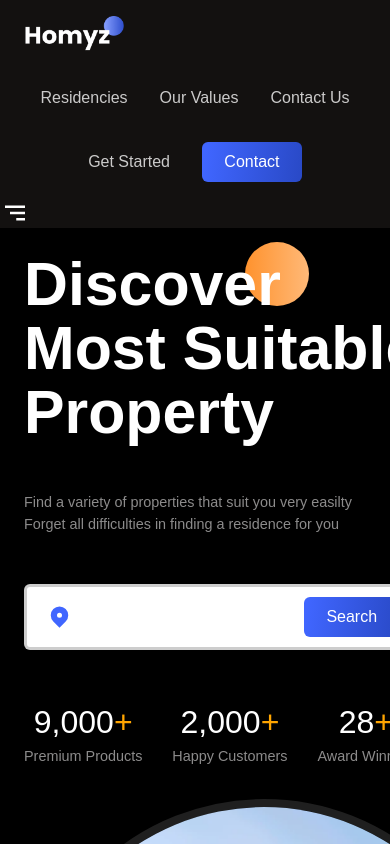
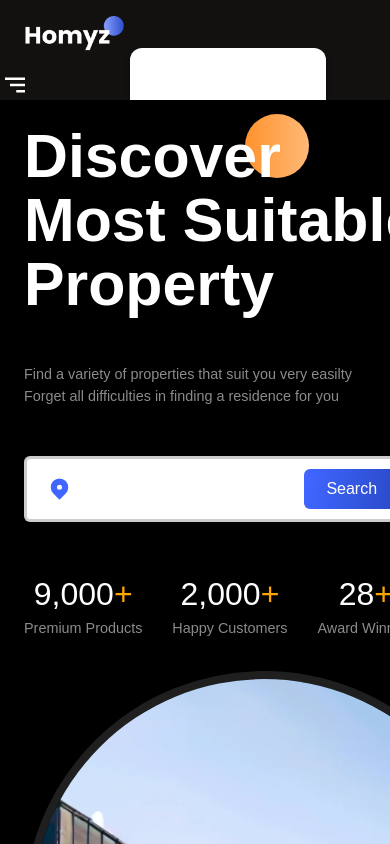
Before and after one commit to samirzjadhav/react-ecommerce-web, a Next.js app: page / in a window 390 px wide. Shown: the top 844 px of the page. Built offline with nearby package versions, Linux system fonts and the light colour scheme.

Commit message:
feat: make mobile nav

```diff
--- a/src/pages/header/header.js
+++ b/src/pages/header/header.js
@@ -16,7 +16,7 @@ const header = () => {
           </button>
         </div>
       </div>
-      <div className="menu-icon">
+      <div className="menu-icon hidden">
         <BiMenuAltRight size={30} />
       </div>
     </section>
--- a/src/styles/globals.css
+++ b/src/styles/globals.css
@@ -367,6 +367,19 @@ a {
   @apply gap-[24px] mt-[24px] font-medium;
 }
 
+/* small Mobile */
+@media (max-width: 768px) {
+  .menu-icon {
+    display: block;
+  }
+  .h-menu {
+    @apply absolute top-[48px] right-[64px] flex-col font-medium gap-[32px] p-[48px] rounded-xl items-start;
+    color: var(--black);
+    background: white;
+    box-shadow: 0px 4px 4px rgba(0, 0, 0, 0.5);
+  }
+}
+
 /* media queries */
 @media (min-width: 1536px) {
   .innerWidth {
```
